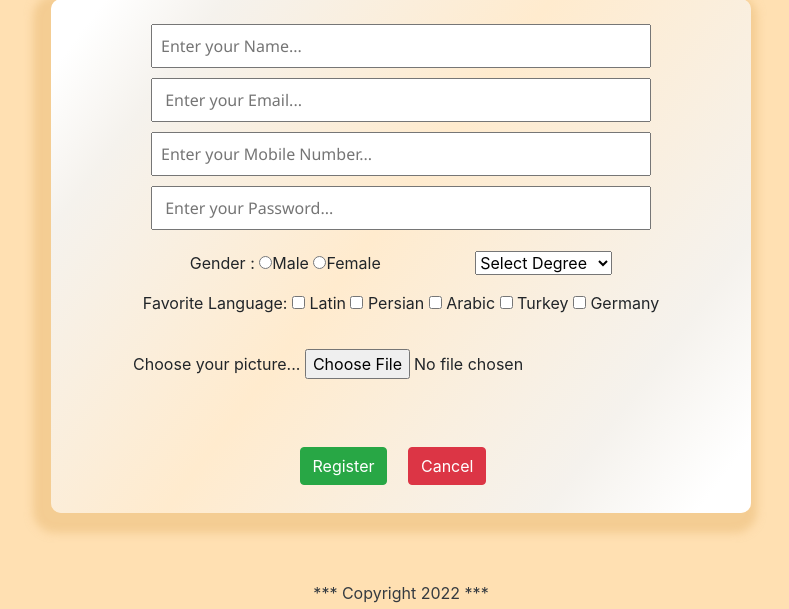
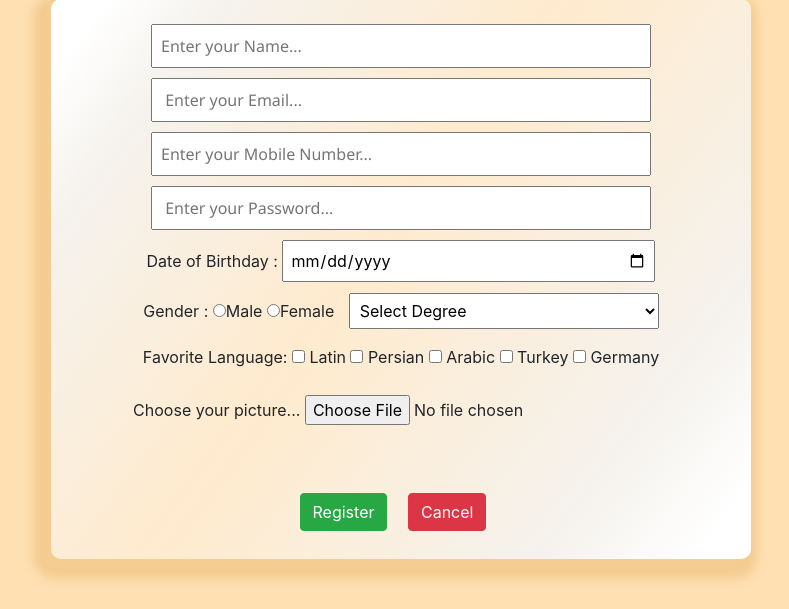
Before and after one commit to Razieh-git-account/project3-register, a PHP site: page /addUser.php in a window 1280 px wide. Shown: the part 151-760 px from the top of the page, without its empty margins (239-1028 px from the left). Run offline with PHP 8.4, Linux system fonts and the light colour scheme; data that the repository does not hold is empty.

Commit message:
added date of birthday

```diff
--- a/src/UserController.php
+++ b/src/UserController.php
@@ -29,6 +29,7 @@ class UserController
         $allData = $inputData['datas'];
         $gender = $inputData['gender'];
         $edu = $inputData['education'];
+        $dob = $inputData['dob'];
         // $image = $inputData['image'];
 
         $fileName = $_FILES["image"]["name"];
@@ -42,8 +43,8 @@ class UserController
                 $_SESSION['status'] = "Image already exist.";
                 header("Location: addUser.php");
             }else{
-                $sql = "INSERT INTO Users (name, email ,mobile ,password , checkboxData, gender , education ,image)
-                VALUES ('$name','$email','$mobile','$password', '$allData' ,'$gender' , '$edu' , '$fileName')";
+                $sql = "INSERT INTO `Users` (name,  dob , email ,mobile ,password ,  checkboxData, gender , education ,image)
+                VALUES ('$name', '$dob' ,'$email','$mobile','$password', '$allData' ,'$gender' , '$edu' , '$fileName')";
                 $result = mysqli_query($this->conn , $sql);
                 if($result){
                     move_uploaded_file($_FILES["image"]["tmp_name"],"images/".$_FILES["image"]["name"]);
@@ -86,6 +87,7 @@ class UserController
         $gender = $inputData['gender'];
         $education = $inputData['education'];
         $allData = $inputData['datas'];
+        $dob = $inputData['dob'];
 
         if($new_image != ''){
             $update_fileName = $new_image;
@@ -98,7 +100,7 @@ class UserController
             $_SESSION['status'] = "Image ( ".$fileName." ) already exist ";
             header("Location: update.php");
         }else{
-            $sql = "UPDATE Users SET name='$name', email='$email', mobile='$mobile', password='$password'
+            $sql = "UPDATE `Users` SET name='$name', dob='$dob' , email='$email', mobile='$mobile', password='$password'
             , checkboxData='$allData' ,  gender='$gender' , education='$education', image='$update_fileName' WHERE id='$user_id' ";
             $result = $this->conn->query($sql);
             if($result){
--- a/src/addUser.php
+++ b/src/addUser.php
@@ -20,6 +20,7 @@ session_start();
               'gender' => mysqli_real_escape_string($db->conn,$_POST['gender']),
               'education' => mysqli_real_escape_string($db->conn,$_POST['education']),
               'image' => mysqli_real_escape_string($db->conn,$_FILES['image']['name']),
+              'dob' => mysqli_real_escape_string($db->conn, date('Y-m-d',strtotime($_POST['date-birthday']))),
           ];
 
           $user = new UserController;
@@ -61,11 +62,15 @@ session_start();
 
             <input type="password" class="input" name="password" value="<?php echo htmlspecialchars($_POST['password']); ?>"   placeholder=" Enter your Password...">
             <div class="text-danger"> <?php echo $errors['password'] ?? '' ?> </div>
-            <div class="my-3"> Gender :
-                <input type="radio"  name="gender" value="male">Male
-                <input type="radio"  name="gender" value="female">Female
+            <div > Date of Birthday :
+                <input type="date" name="date-birthday" style="width:373px; padding:6px; margin:5px 0 3px 0;">
+            </div>
 
-                <select name="education" style="margin-left:90px;" >
+            <div class="my-2" > Gender :
+                <input type="radio"  name="gender" value="male" >Male
+                <input type="radio"  name="gender" value="female" >Female
+
+                <select name="education" style="margin-left:10px; width:310px; padding:6px;" >
                     <option value="Select Degree">Select Degree</option>
                     <option value="Primary School">Primary School</option>
                     <option value="High School">High School</option>
@@ -74,14 +79,14 @@ session_start();
                     <option value="Master">Master</option>
                 </select>
             </div>
-            <div> Favorite Language:
+            <div class="my-3"> Favorite Language:
                 <input type="checkbox"  name="data[]" value="Latin"> Latin
                 <input type="checkbox"  name="data[]" value="Persian"> Persian
                 <input type="checkbox"  name="data[]" value="Arabic"> Arabic
                 <input type="checkbox"  name="data[]" value="Turkey"> Turkey
                 <input type="checkbox"  name="data[]" value="Germany"> Germany
             </div>
-            <br>
+
             <div class="img">
                 <label for=""> Choose your picture... </label>
                 <input type="file" name="image" >
--- a/src/code.php
+++ b/src/code.php
@@ -21,6 +21,7 @@ if(isset($_POST['update_user']))
             'education' => mysqli_real_escape_string($db->conn,$_POST['education']),
             'new_image' => mysqli_real_escape_string($db->conn,$_FILES['new_image']['name']),
             'old_image' => mysqli_real_escape_string($db->conn,$_POST['old_image']),
+            'dob' => mysqli_real_escape_string($db->conn, date('Y-m-d',strtotime($_POST['date-birthday']))),
 
         ];
 
--- a/src/index.php
+++ b/src/index.php
@@ -46,6 +46,7 @@ session_start();
             <th scope="col">Id</th>
             <th scope="col">Image</th>
             <th scope="col">User Name </th>
+            <th scope="col">Date Birthday </th>
             <th scope="col">Email</th>
             <th scope="col">Mobile</th>
             <th scope="col">Gender</th>
@@ -72,11 +73,13 @@ session_start();
                     $chechboxData = $row['checkboxData'];
                     $gender = $row['gender'];
                     $edu = $row['education'];
+                    $dob = $row['dob'];
                  echo
                 '<tr>
                     <td class="align-middle">'.$id.'</td>
                     <td class="align-middle"> <img src= images/'.$image.' /> </td>
                     <td class="align-middle">'.$name.'</td>
+                    <td class="align-middle">'.$dob.'</td>
                     <td class="align-middle">'.$email.'</td>
                     <td class="align-middle">'.$mobile.'</td>
                     <td class="align-middle">'.$gender.'</td>
--- a/src/searchData.php
+++ b/src/searchData.php
@@ -32,6 +32,7 @@
                     <p class="text-danger text-center"> Your email is : '.$row['email'].'</p>
                     <p class="text-dark text-center"> Your mobile is : '.$row['mobile'].'</p>
                     <p class="text-secondary text-center"> Your password is : '.$row['password'].'</p>
+                    <p class="text-success text-center"> Your birthday is : '.$row['dob'].'</p>
                     <p class="text-danger text-center"> Your Favorrite Languages are : '.$row['checkboxData'].'</p>
                     <p class="text-dark text-center"> Your Gender is : '.$row['gender'].'</p>
                     <p class="text-info text-center"> Your Degree is : '.$row['education'].'</p>
--- a/src/update.php
+++ b/src/update.php
@@ -54,6 +54,11 @@ session_start();
 
             <input type="password" class="input" name="password" value="<?=$result['password']?>">
             <div class="red-text"> <?php echo $errors['password'] ?? '' ?> </div>
+
+            <div > Date of Birthday :
+                <input type="date" name="date-birthday"  value="<?=$result['dob']?>" style="width:373px; padding:6px; margin:5px 0 3px 0;" >
+            </div>
+
             <div class="my-3"> Gender :
                 <input type="radio"  name="gender" value="male"
                 <?php
```
Also changed, not shown: src/images/aysan.jpg (deleted), src/images/baran1.jpg (deleted), src/images/paint2.png (added).
